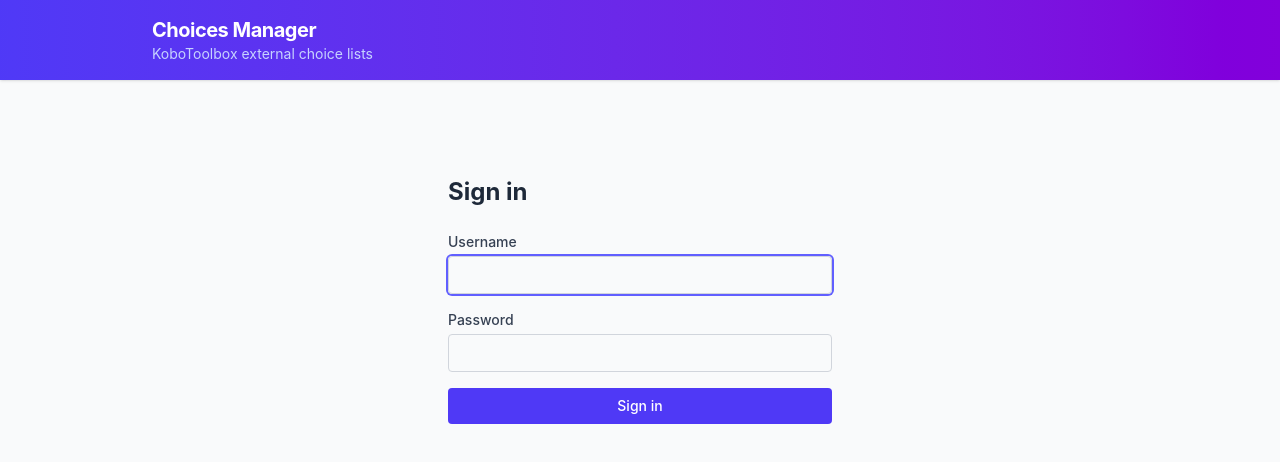
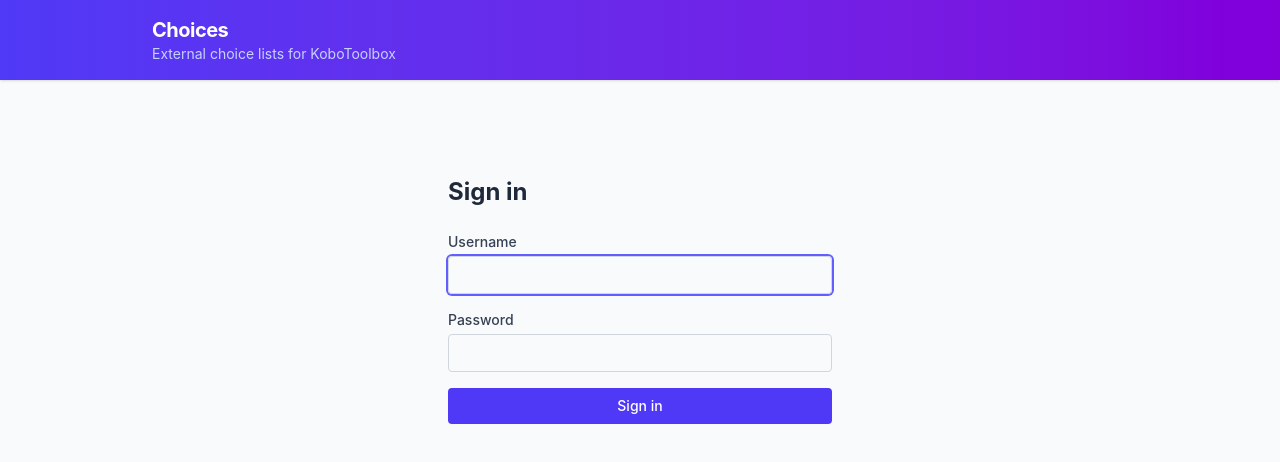
Before and after one commit to joshuaberetta/choices, a React (Vite) app in the folder frontend/: page /login in a window 1280 px wide. Shown: the top 462 px of the page. Built offline with nearby package versions, Linux system fonts and the light colour scheme; no server answers.

Commit message:
replace favicon

```diff
--- a/frontend/index.html
+++ b/frontend/index.html
@@ -2,9 +2,9 @@
 <html lang="en">
   <head>
     <meta charset="UTF-8" />
-    <link rel="icon" type="image/svg+xml" href="/favicon.svg" />
+    <link rel="icon" type="image/png" href="/icon.png" />
     <meta name="viewport" content="width=device-width, initial-scale=1.0" />
-    <title>frontend</title>
+    <title>Choices</title>
   </head>
   <body>
     <div id="root"></div>
--- a/frontend/src/App.tsx
+++ b/frontend/src/App.tsx
@@ -27,8 +27,8 @@ export default function App() {
         <header className="bg-gradient-to-r from-indigo-600 to-purple-700 shadow">
           <div className="max-w-5xl mx-auto px-6 py-4 flex items-center justify-between">
             <Link to="/" className="inline-flex flex-col">
-              <span className="text-xl font-bold text-white tracking-tight">Choices Manager</span>
-              <span className="text-indigo-200 text-sm">KoboToolbox external choice lists</span>
+              <span className="text-xl font-bold text-white tracking-tight">Choices</span>
+              <span className="text-indigo-200 text-sm">External choice lists for KoboToolbox</span>
             </Link>
             {user && (
               <div className="flex items-center gap-4">
--- a/frontend/src/pages/ChoiceListDetailPage.tsx
+++ b/frontend/src/pages/ChoiceListDetailPage.tsx
@@ -694,7 +694,7 @@ export default function ChoiceListDetailPage() {
                       onClick={() => handleSortClick('value')}
                       className="flex items-center gap-1 font-semibold text-gray-600 hover:text-indigo-700 transition-colors"
                     >
-                      Value (ID)
+                      name
                       <span className="text-xs w-4 text-center">
                         {sortCol === 'value' ? (sortDir === 'asc' ? '↑' : '↓ ×') : <span className="text-gray-300">↕</span>}
                       </span>
```
Also changed, not shown: frontend/public/icon.png (added).
